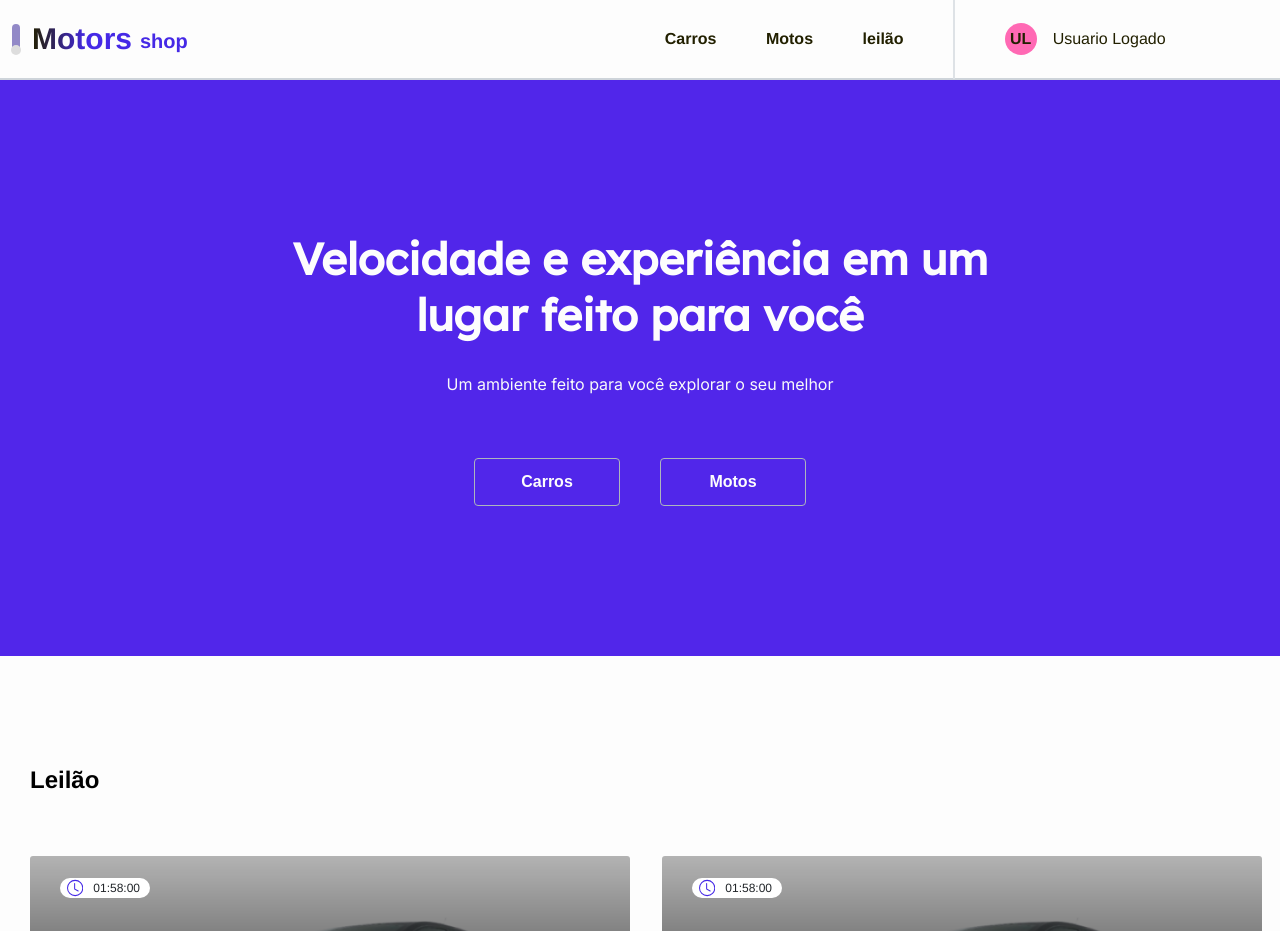
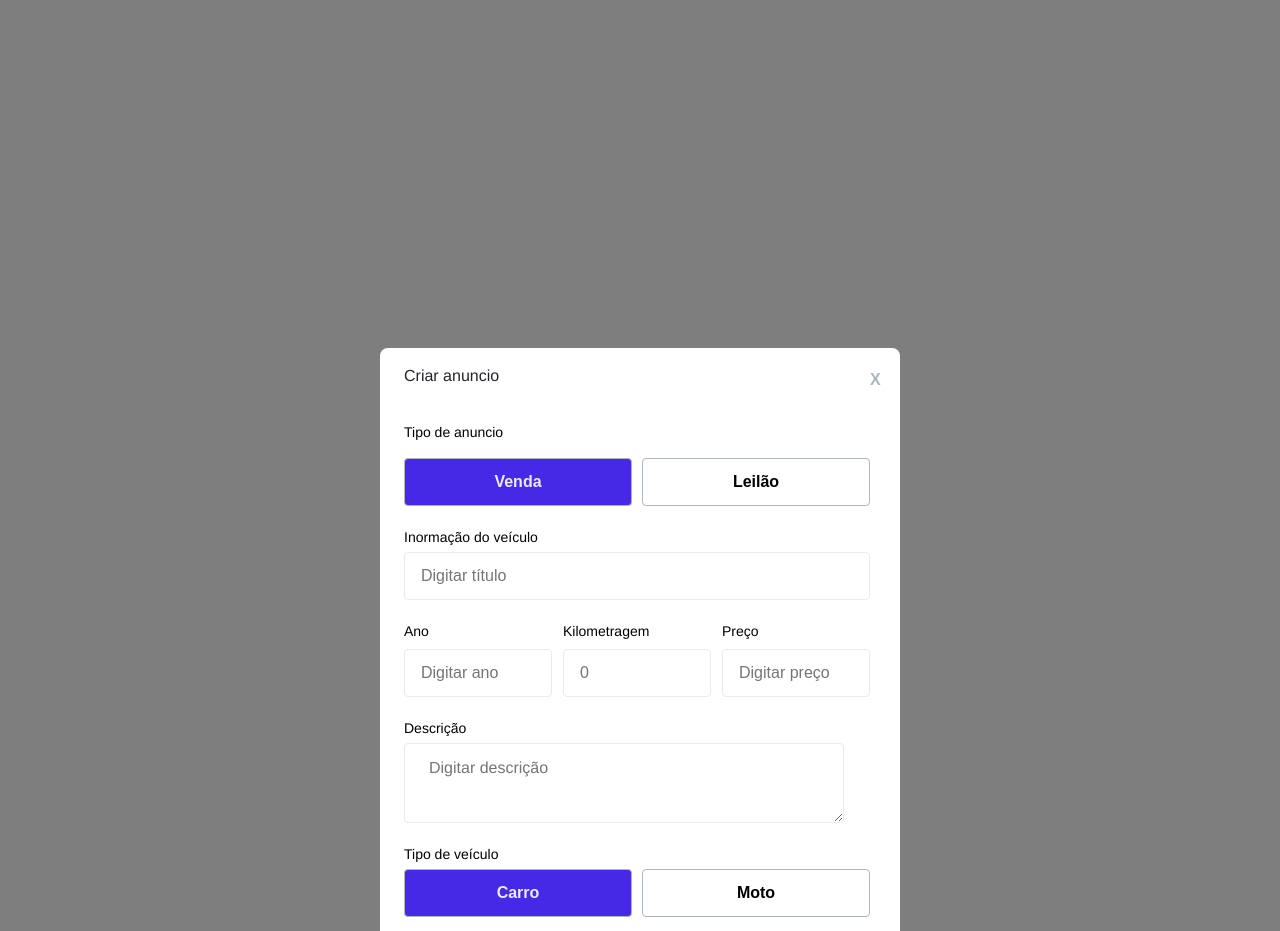
Before and after one commit to Vehicle-E-commerce/vehicle_ecommerce_client, a React (Vite) app: page / in a window 1280 px wide. Shown: the top 931 px of the page. Built offline with nearby package versions, Linux system fonts and the light colour scheme; no server answers.

Commit message:
:hammer: Dados da criação de anuncio direcionado para rota da api

```diff
--- a/src/Adverts/Created/index.tsx
+++ b/src/Adverts/Created/index.tsx
@@ -12,7 +12,7 @@ import {
   HeaderAnnouncement,
   TypeAnnouncement,
   TypeOfVehicle,
-  VehicleInformation
+  VehicleInformation,
 } from "./styles";
 
 const CreateAnnouncement = () => {
@@ -20,10 +20,21 @@ const CreateAnnouncement = () => {
     typeAnnoun,
     typeVehicle,
     imgsGalery,
+    desVeicle,
+    infoVeicle,
+    kmVeicle,
+    priceVeicle,
+    yearVeicle,
 
     setTypeAnnoun,
     setTypeVehicle,
     newImage,
+    announcementCreate,
+    setDesVeicle,
+    setInfoVeicle,
+    setPriceVeicle,
+    setYearVeicle,
+    setKmVeicle,
   } = useContext(ThemesContext);
 
   return (
@@ -74,27 +85,39 @@ const CreateAnnouncement = () => {
             type="text"
             id="titleAnnuncement"
             placeholder="Digitar título"
+            value={infoVeicle}
+            onCharge={(e) => setInfoVeicle(e.target.value)}
           />
 
           <ContainerAgeKmPrice>
             <div>
               <label htmlFor="ageAnnouncement">Ano</label>
               <Input
-                type="number"
+                type="text"
                 id="ageAnnouncement"
                 placeholder="Digitar ano"
+                value={yearVeicle}
+                onCharge={(e) => setYearVeicle(e.target.value)}
               />
             </div>
             <div>
               <label htmlFor="kmAnnouncement">Kilometragem</label>
-              <Input type="number" id="kmAnnouncement" placeholder="0" />
+              <Input
+                type="text"
+                id="kmAnnouncement"
+                placeholder="0"
+                value={kmVeicle}
+                onCharge={(e) => setKmVeicle(e.target.value)}
+              />
             </div>
             <div>
               <label htmlFor="priceAnnouncement">Preço</label>
               <Input
-                type="number"
+                type="text"
                 id="priceAnnouncement"
                 placeholder="Digitar preço"
+                value={priceVeicle}
+                onCharge={(e) => setPriceVeicle(e.target.value)}
               />
             </div>
           </ContainerAgeKmPrice>
@@ -105,6 +128,7 @@ const CreateAnnouncement = () => {
               name="descAnnouncement"
               id="descAnnouncement"
               placeholder="Digitar descrição"
+              onChange={(e) => setDesVeicle(e.target.value)}
             />
           </ContainerDesc>
 
@@ -178,6 +202,7 @@ const CreateAnnouncement = () => {
               Cancelar
             </Button>
             <Button
+              onClick={() => announcementCreate()}
               width="193px"
               backColor="var(--brand3)"
               textColor="var(--brand4)"
--- a/src/components/ModalLogin/index.tsx
+++ b/src/components/ModalLogin/index.tsx
@@ -1,6 +1,5 @@
 import { useContext, useState } from "react";
 import { useNavigate } from "react-router-dom";
-
 
 import Button from "../../components/Button";
 import Footer from "../../components/Footer";
@@ -9,7 +8,7 @@ import Input from "../../components/Input";
 import { ThemesContext } from "../../contexts/Themes";
 import { ContainerButtons, Container } from "./styles";
 const ModalLogin: React.FC = () => {
-  const {modal, setModal} = useContext(ThemesContext)
+  const { modal, setModal } = useContext(ThemesContext);
   const navigate = useNavigate();
 
   const {
@@ -38,13 +37,19 @@ const ModalLogin: React.FC = () => {
 
         <label htmlFor="password">Senha</label>
         <Input
+          value={passwordLogin}
           onCharge={(e) => setPasswordLogin(e.target.value)}
           id="password"
           width="100%"
           placeholder="Digitar senha"
         />
 
-        <button  onClick={()=>setModal("resetPassword")} className="recoverPassword">Esqueci minha senha</button>
+        <button
+          onClick={() => setModal("resetPassword")}
+          className="recoverPassword"
+        >
+          Esqueci minha senha
+        </button>
       </div>
       <ContainerButtons>
         <Button
@@ -55,10 +60,7 @@ const ModalLogin: React.FC = () => {
         >
           Entrar
         </Button>
-        <button
-          onClick={() => navigate("/homepage")}
-          className="createCont"
-        >
+        <button onClick={() => navigate("/homepage")} className="createCont">
           Ainda não possui conta?
         </button>
         <Button onClick={() => navigate("/homepage")} width="100%">
@@ -66,6 +68,6 @@ const ModalLogin: React.FC = () => {
         </Button>
       </ContainerButtons>
     </Container>
-  )
+  );
 };
 export default ModalLogin;
--- a/src/contexts/Themes/index.tsx
+++ b/src/contexts/Themes/index.tsx
@@ -3,6 +3,12 @@ import { DefaultTheme, ThemeProvider } from "styled-components";
 import dark from "../../styles/themes/dark";
 import light from "../../styles/themes/light";
 import usePersistedState from "../../utils/usePersistedState";
+import api from "../../services/server";
+import { toast } from "react-hot-toast";
+import { useNavigate } from "react-router-dom";
+interface IImage {
+  image: string;
+}
 interface IUserLogin {
   email: string;
   password: string;
@@ -11,20 +17,60 @@ interface ThemesContextType {
   theme: DefaultTheme;
   emailLogin: string;
   passwordLogin: string;
+  typeAnnoun: {
+    yes: string;
+    no: string;
+  };
+  typeVehicle: {
+    yes: string;
+    no: string;
+  };
+  imgsGalery: IImage[];
+  modal: string;
+  infoVeicle: string;
+  yearVeicle: string;
+  kmVeicle: string;
+  priceVeicle: string;
+  desVeicle: string;
+  coverVeicle: string;
+
   toggleTheme: () => void;
   loginUser: () => void;
   setEmailLogin: React.Dispatch<React.SetStateAction<string>>;
   setPasswordLogin: React.Dispatch<React.SetStateAction<string>>;
-  modal: string;
   setModal: React.Dispatch<React.SetStateAction<string>>;
+  setTypeAnnoun: React.Dispatch<
+    React.SetStateAction<{
+      yes: string;
+      no: string;
+    }>
+  >;
+  setTypeVehicle: React.Dispatch<
+    React.SetStateAction<{
+      yes: string;
+      no: string;
+    }>
+  >;
+  newImage: () => void;
+  announcementCreate: () => Promise<void>;
+  setInfoVeicle: React.Dispatch<React.SetStateAction<string>>;
+  setYearVeicle: React.Dispatch<React.SetStateAction<string>>;
+  setKmVeicle: React.Dispatch<React.SetStateAction<string>>;
+  setPriceVeicle: React.Dispatch<React.SetStateAction<string>>;
+  setDesVeicle: React.Dispatch<React.SetStateAction<string>>;
+  setCoverVeicle: React.Dispatch<React.SetStateAction<string>>;
 }
 
-export const ThemesContext = createContext<ThemesContextType>({} as ThemesContextType);
+export const ThemesContext = createContext<ThemesContextType>(
+  {} as ThemesContextType
+);
 
 interface Props {
   children: ReactNode;
 }
 export const ThemesProvider: React.FC<Props> = ({ children }) => {
+  const navigate = useNavigate();
+
   const [theme, setTheme] = usePersistedState<DefaultTheme>("theme", light);
 
   const [modal, setModal] = useState("login");
@@ -43,6 +89,85 @@ export const ThemesProvider: React.FC<Props> = ({ children }) => {
     user.password = passwordLogin;
     setUserDataLogin(user);
   };
+
+  const [typeAnnoun, setTypeAnnoun] = useState({
+    yes: "isActive",
+    no: "desActive",
+  });
+
+  const [typeVehicle, setTypeVehicle] = useState({
+    yes: "isActive",
+    no: "desActive",
+  });
+
+  const [imgsGalery, setImgGalery] = useState<IImage[]>([]);
+
+  const newImage = () => {
+    let imagens = imgsGalery;
+    if (imagens.length < 6) {
+      imagens.push({ image: "" });
+      setImgGalery([...imagens]);
+    }
+  };
+
+  const [infoVeicle, setInfoVeicle] = useState("");
+  const [yearVeicle, setYearVeicle] = useState("");
+  const [kmVeicle, setKmVeicle] = useState("");
+  const [priceVeicle, setPriceVeicle] = useState("");
+  const [desVeicle, setDesVeicle] = useState("");
+  const [coverVeicle, setCoverVeicle] = useState("");
+
+  let dataAnnunCreate = {
+    title: "",
+    year: yearVeicle,
+    mileage: kmVeicle,
+    price: priceVeicle,
+    bio: desVeicle,
+    is_motorbike: "",
+    cover_image: coverVeicle,
+    images: imgsGalery,
+  };
+
+  const announcementCreate = async () => {
+    if (typeAnnoun.yes == "isActive") {
+      dataAnnunCreate.title = "Venda";
+    } else {
+      dataAnnunCreate.title = "Leilão";
+    }
+
+    if (typeVehicle.yes == "isActive") {
+      dataAnnunCreate.is_motorbike = "Carro";
+    } else {
+      dataAnnunCreate.is_motorbike = "Moto";
+    }
+
+    await api
+      .post("/announcements", dataAnnunCreate)
+      .then((res) => {
+        toast.success("Anúncio criado com sucesso!", {
+          style: {
+            borderRadius: "10px",
+            background: "var( --Grey-2)",
+            color: "var(--Grey-0)",
+            fontSize: "14px",
+            fontWeight: "700",
+          },
+        });
+        navigate("/", { replace: true });
+      })
+      .catch((err) =>
+        toast.error(err.message, {
+          style: {
+            borderRadius: "10px",
+            background: "var( --Grey-2)",
+            color: "var(--Grey-0)",
+            fontSize: "14px",
+            fontWeight: "700",
+          },
+        })
+      );
+  };
+
   return (
     <ThemeProvider theme={theme}>
       <ThemesContext.Provider
@@ -51,11 +176,31 @@ export const ThemesProvider: React.FC<Props> = ({ children }) => {
           emailLogin,
           passwordLogin,
           modal,
+          typeAnnoun,
+          typeVehicle,
+          imgsGalery,
+          desVeicle,
+          infoVeicle,
+          kmVeicle,
+          priceVeicle,
+          yearVeicle,
+          coverVeicle,
+
           toggleTheme,
           loginUser,
           setEmailLogin,
           setPasswordLogin,
           setModal,
+          setTypeAnnoun,
+          setTypeVehicle,
+          newImage,
+          announcementCreate,
+          setDesVeicle,
+          setInfoVeicle,
+          setKmVeicle,
+          setPriceVeicle,
+          setYearVeicle,
+          setCoverVeicle,
         }}
       >
         {children}
--- a/src/contexts/announcementContext.tsx
+++ b/src/contexts/announcementContext.tsx
@@ -13,19 +13,19 @@ interface IAnnouncementProviders {
   children: ReactNode | ReactPortal;
 }
 interface IAnnouncementContext {
+  announcementList: never[] | IAnnouncement[];
+  carList: never[] | IAnnouncement[];
+  motorbikeList: never[] | IAnnouncement[];
+  vehicleSpecific: null | IAnnouncement;
+  imageToModal: string;
+  imageModal: boolean;
+
   navigate: NavigateFunction;
-
-  announcementList: never[] | IAnnouncement[];
   setAnnouncementList: React.Dispatch<React.SetStateAction<never[]>>;
-  carList: never[] | IAnnouncement[];
   setCarList: React.Dispatch<React.SetStateAction<never[]>>;
-  motorbikeList: never[] | IAnnouncement[];
   setMotorbikeList: React.Dispatch<React.SetStateAction<never[]>>;
-  vehicleSpecific: null | IAnnouncement;
   setVehicleSpecific: React.Dispatch<React.SetStateAction<null>>;
-  imageToModal: string;
   setImageToModal: React.Dispatch<SetStateAction<string>>;
-  imageModal: boolean;
   setImageModal: React.Dispatch<SetStateAction<boolean>>;
 }
 interface IAnnouncement {
@@ -120,6 +120,7 @@ function AnnouncementProvider({ children }: IAnnouncementProviders) {
         console.log(err);
       });
   };
+
   useEffect(() => {
     announcementData();
   }, []);
@@ -127,19 +128,20 @@ function AnnouncementProvider({ children }: IAnnouncementProviders) {
   return (
     <AnnouncementContext.Provider
       value={{
+        announcementList,
+        carList,
+        motorbikeList,
+        vehicleSpecific,
+        imageToModal,
+        imageModal,
+
         navigate,
         setAnnouncementList,
-        announcementList,
         setCarList,
-        carList,
         setMotorbikeList,
-        motorbikeList,
         setVehicleSpecific,
-        vehicleSpecific,
         setImageToModal,
-        imageToModal,
         setImageModal,
-        imageModal,
       }}
     >
       {children}
--- a/src/routes/index.tsx
+++ b/src/routes/index.tsx
@@ -9,7 +9,6 @@ import Login from "../pages/ManageAcess";
 
 import RegisterPage from "../pages/Register";
 
-
 export default function clientRoutes() {
   return (
     <Routes>
@@ -19,7 +18,7 @@ export default function clientRoutes() {
       <Route path="/announcement" element={<Announcement />} />
       <Route path="/register" element={<RegisterPage />} />
       <Route path="/login" element={<Login />} />
-      <Route path="*" element={<Home />} />
+      <Route path="*" element={<CreateAnnouncement />} />
     </Routes>
   );
 }
```
